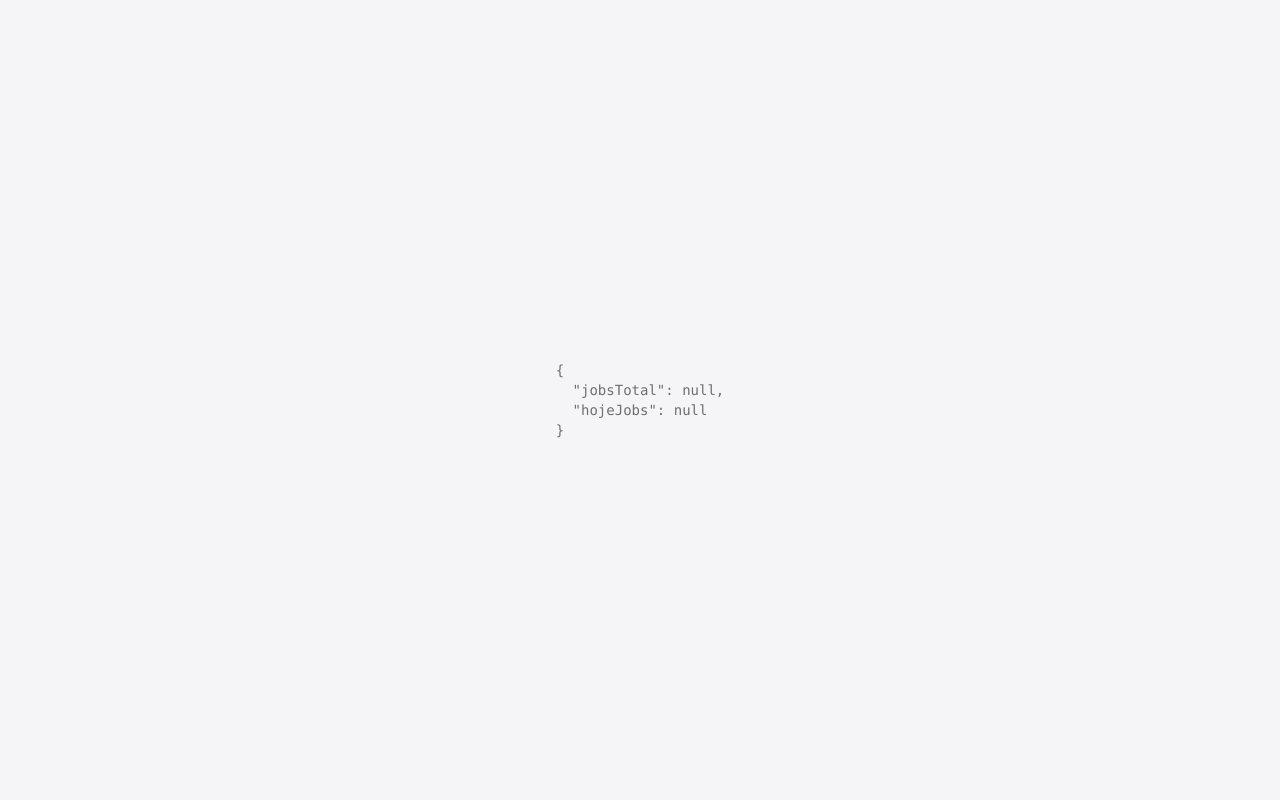
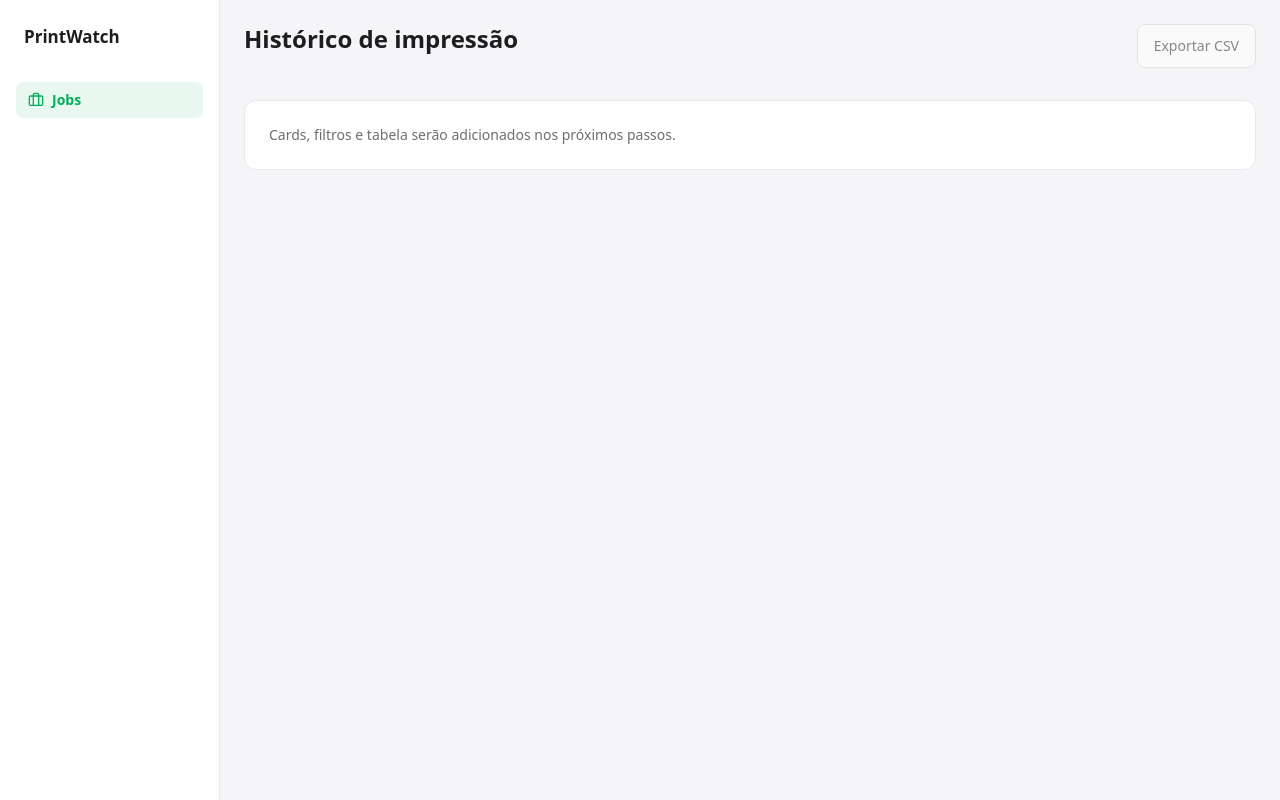
Before and after one commit to timineiracentral/printwatch, a React (Vite) app in the folder frontend/: page / in a window 1280 px wide. Built offline with nearby package versions, Linux system fonts and the light colour scheme; no server answers.

Commit message:
feat(04-03): AppShell sidebar PageHeader e wire App
- Sidebar 220px Jobs ativo com accent-tint
- PageHeader Historico de impressao + Exportar CSV disabled
- Mobile hamburger colapsavel abaixo de 1024px
- App sem React Router

Co-authored-by: Cursor <cursoragent@cursor.com>

```diff
--- a/frontend/src/App.tsx
+++ b/frontend/src/App.tsx
@@ -1,24 +1,24 @@
-import { useUrlFilters } from './hooks/useUrlFilters'
-import { useJobs } from './hooks/useJobs'
-import { useStatsSummary } from './hooks/useStatsSummary'
+import { AppShell } from './components/layout/AppShell'
+import { PageHeader } from './components/layout/PageHeader'
+import { Button } from './components/ui/Button'
 
 export default function App() {
-  const { filters } = useUrlFilters()
-  const jobs = useJobs(filters)
-  const stats = useStatsSummary()
-
   return (
-    <main className="flex min-h-screen items-center justify-center p-6">
-      <pre className="text-sm text-[var(--text-secondary)]">
-        {JSON.stringify(
-          {
-            jobsTotal: jobs.data?.total ?? null,
-            hojeJobs: stats.data?.hoje.jobs ?? null,
-          },
-          null,
-          2,
-        )}
-      </pre>
-    </main>
+    <AppShell
+      header={
+        <PageHeader
+          title="Histórico de impressão"
+          actions={
+            <Button variant="secondary" disabled>
+              Exportar CSV
+            </Button>
+          }
+        />
+      }
+    >
+      <div className="rounded-xl border border-[var(--border-subtle)] bg-[var(--bg-surface)] p-6 text-sm text-[var(--text-secondary)]">
+        Cards, filtros e tabela serão adicionados nos próximos passos.
+      </div>
+    </AppShell>
   )
 }
--- /dev/null
+++ b/frontend/src/components/layout/AppShell.tsx
@@ -0,0 +1,26 @@
+import { useState, type ReactNode } from 'react'
+import { Sidebar } from './Sidebar'
+
+export interface AppShellProps {
+  header: ReactNode
+  children: ReactNode
+}
+
+export function AppShell({ header, children }: AppShellProps) {
+  const [mobileOpen, setMobileOpen] = useState(false)
+
+  return (
+    <div className="flex min-h-screen bg-[var(--bg-canvas)]">
+      <Sidebar
+        mobileOpen={mobileOpen}
+        onMobileToggle={() => setMobileOpen((open) => !open)}
+      />
+      <div className="flex min-w-0 flex-1 flex-col lg:pl-0">
+        <main className="mx-auto w-full max-w-[1400px] flex-1 px-6 py-5 pt-16 lg:px-6 lg:py-6 lg:pt-6">
+          {header}
+          {children}
+        </main>
+      </div>
+    </div>
+  )
+}
--- /dev/null
+++ b/frontend/src/components/layout/PageHeader.tsx
@@ -0,0 +1,15 @@
+import type { ReactNode } from 'react'
+
+export interface PageHeaderProps {
+  title: string
+  actions?: ReactNode
+}
+
+export function PageHeader({ title, actions }: PageHeaderProps) {
+  return (
+    <header className="mb-8 flex flex-wrap items-start justify-between gap-4">
+      <h1 className="text-2xl font-semibold leading-tight text-[var(--text-primary)]">{title}</h1>
+      {actions ? <div className="flex shrink-0 items-center gap-2">{actions}</div> : null}
+    </header>
+  )
+}
--- /dev/null
+++ b/frontend/src/components/layout/Sidebar.tsx
@@ -0,0 +1,54 @@
+import { Briefcase, Menu, X } from 'lucide-react'
+
+export interface SidebarProps {
+  mobileOpen: boolean
+  onMobileToggle: () => void
+}
+
+export function Sidebar({ mobileOpen, onMobileToggle }: SidebarProps) {
+  return (
+    <>
+      <button
+        type="button"
+        className="fixed left-4 top-4 z-50 inline-flex size-11 items-center justify-center rounded-lg border border-[var(--border)] bg-[var(--bg-surface)] text-[var(--text-primary)] lg:hidden focus-visible:outline focus-visible:outline-2 focus-visible:outline-offset-2 focus-visible:outline-[var(--focus-ring)]"
+        aria-expanded={mobileOpen}
+        aria-controls="app-sidebar"
+        aria-label={mobileOpen ? 'Fechar menu' : 'Abrir menu'}
+        onClick={onMobileToggle}
+      >
+        {mobileOpen ? <X className="size-5" aria-hidden /> : <Menu className="size-5" aria-hidden />}
+      </button>
+
+      {mobileOpen ? (
+        <button
+          type="button"
+          className="fixed inset-0 z-30 bg-black/20 lg:hidden"
+          aria-label="Fechar menu"
+          onClick={onMobileToggle}
+        />
+      ) : null}
+
+      <aside
+        id="app-sidebar"
+        className={[
+          'fixed inset-y-0 left-0 z-40 flex w-[220px] flex-col border-r border-[var(--border-subtle)] bg-[var(--bg-surface)] px-4 py-6 transition-transform duration-200 lg:static lg:translate-x-0',
+          mobileOpen ? 'translate-x-0' : '-translate-x-full lg:translate-x-0',
+        ].join(' ')}
+      >
+        <div className="mb-8 px-2">
+          <span className="text-[17px] font-semibold text-[var(--text-primary)]">PrintWatch</span>
+        </div>
+        <nav aria-label="Principal">
+          <a
+            href="#"
+            aria-current="page"
+            className="flex items-center gap-2 rounded-lg bg-[var(--accent-tint)] px-3 py-2 text-sm font-semibold text-[var(--accent)]"
+          >
+            <Briefcase className="size-4" aria-hidden />
+            Jobs
+          </a>
+        </nav>
+      </aside>
+    </>
+  )
+}
```
